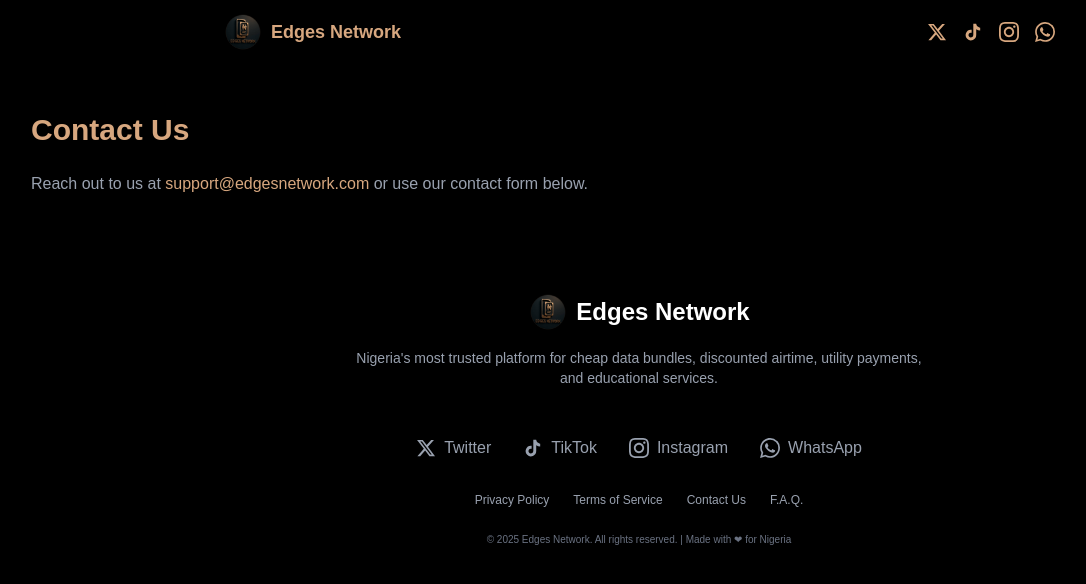
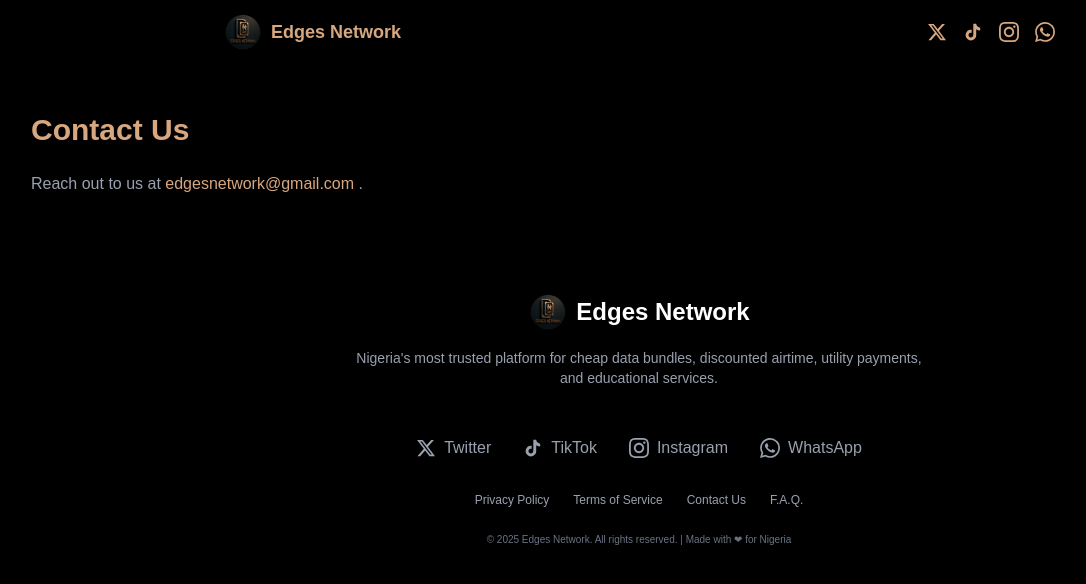
Before and after one commit to Edges-Enterprise/Edges_LandingPage, a Next.js app: page /contact in a window 1280 px wide. Shown: the top 584 px of the page, without its empty margins (1-1087 px from the left). Built offline with nearby package versions, Linux system fonts and the light colour scheme.

Commit message:
email adjusted in help and contact section

```diff
--- a/src/app/contact/page.tsx
+++ b/src/app/contact/page.tsx
@@ -12,12 +12,12 @@
         <p className="text-gray-400">
           Reach out to us at{" "}
           <a
-            href="mailto:support@edgesnetwork.com"
+            href="mailto:edgesnetwork@gmail.com"
             className="text-[#D7A77F] hover:underline"
           >
-            support@edgesnetwork.com
+            edgesnetwork@gmail.com
           </a>{" "}
-          or use our contact form below.
+          .
         </p>
         {/* Add a contact form or other content here */}
       </main>
--- a/src/app/help/page.tsx
+++ b/src/app/help/page.tsx
@@ -12,12 +12,12 @@
         <p className="text-gray-400">
           Reach out to us at{" "}
           <a
-            href="mailto:support@edgesnetwork.com"
+            href="mailto:edgesnetwork@gmail.com"
             className="text-[#D7A77F] hover:underline"
           >
-            support@edgesnetwork.com
+            edgesnetwork@gmail.com
           </a>{" "}
-          or use our Help form below.
+          .
         </p>
         {/* Add a Help form or other content here */}
       </main>
```
